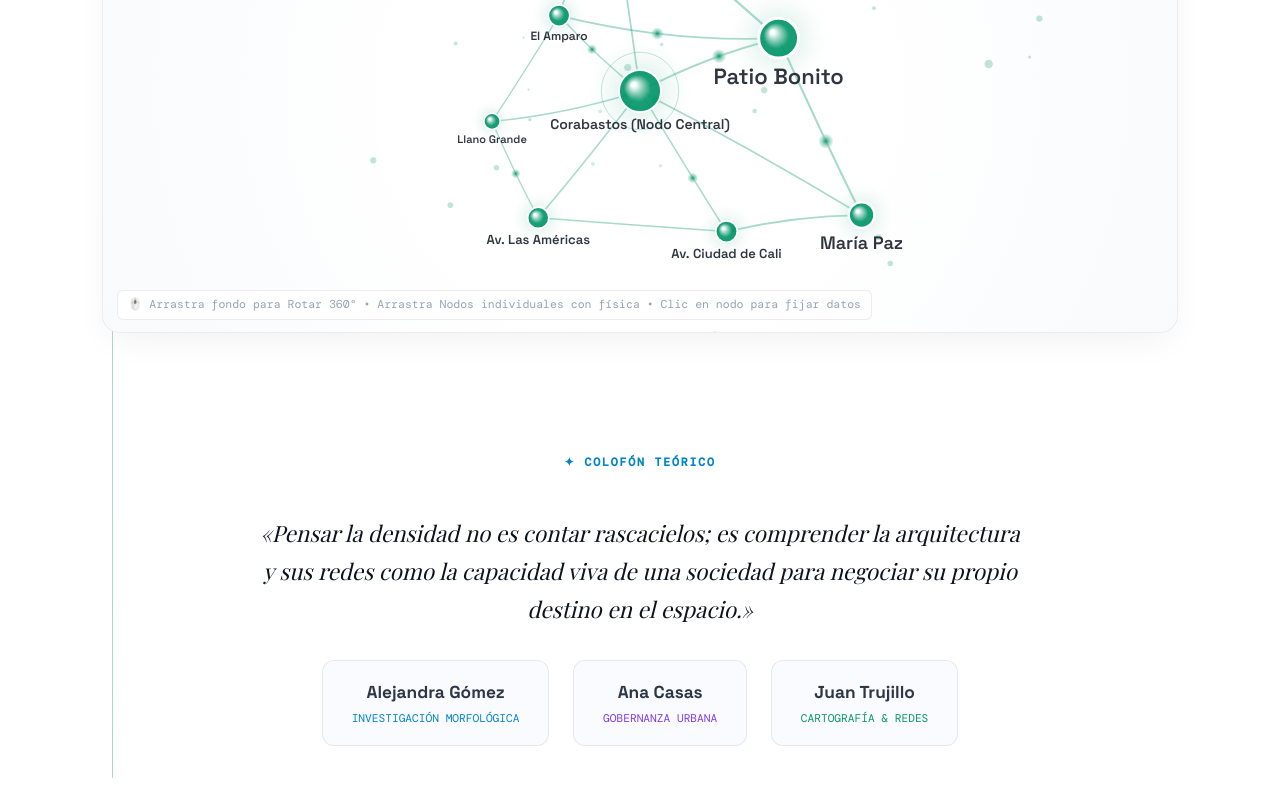
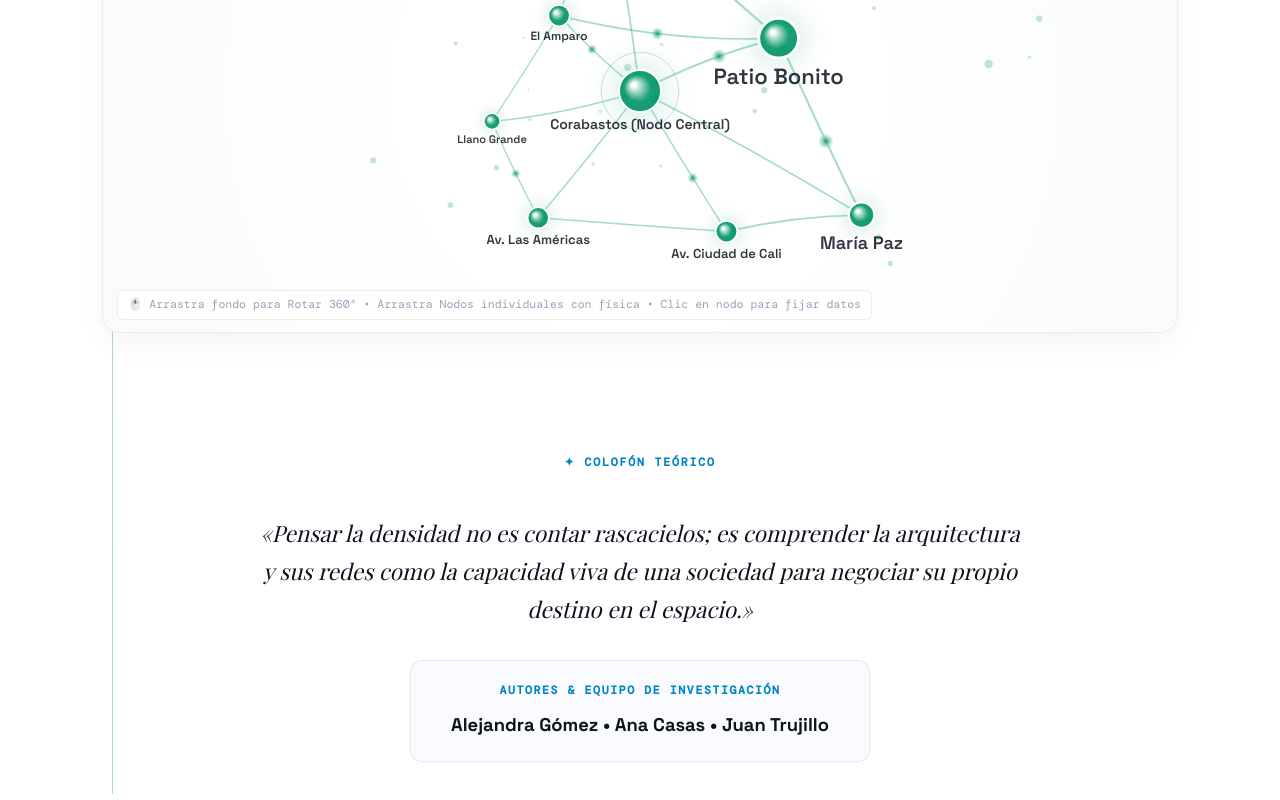
Before and after one commit to alejagoguti-cpu/presentacion1, a plain HTML site: page index.html in a window 1280 px wide. Shown: the part 7293-8093 px from the top of the page. Drawn offline with nearby package versions, Linux system fonts and the light colour scheme; a web font is replaced by a local one.

Commit message:
Unify team authors in colophon as collective research team

```diff
--- a/index.html
+++ b/index.html
@@ -1376,17 +1376,9 @@
         </blockquote>
 
         <div class="colophon-authors">
-          <div class="colophon-author-card">
-            <div style="font-weight: 700;">Alejandra Gómez</div>
-            <div style="font-family: var(--font-mono); font-size: 0.7rem; color: var(--accent-hk); text-transform: uppercase;">Investigación Morfológica</div>
-          </div>
-          <div class="colophon-author-card">
-            <div style="font-weight: 700;">Ana Casas</div>
-            <div style="font-family: var(--font-mono); font-size: 0.7rem; color: var(--accent-sz); text-transform: uppercase;">Gobernanza Urbana</div>
-          </div>
-          <div class="colophon-author-card">
-            <div style="font-weight: 700;">Juan Trujillo</div>
-            <div style="font-family: var(--font-mono); font-size: 0.7rem; color: var(--accent-bg); text-transform: uppercase;">Cartografía & Redes</div>
+          <div class="colophon-author-card" style="padding: 1.25rem 2.5rem; text-align: center;">
+            <div style="font-family: var(--font-mono); font-size: 0.72rem; letter-spacing: 0.14em; color: var(--accent-hk); text-transform: uppercase; margin-bottom: 6px; font-weight: 600;">Autores & Equipo de Investigación</div>
+            <div style="font-weight: 700; font-size: 1.15rem; color: var(--text-main);">Alejandra Gómez • Ana Casas • Juan Trujillo</div>
           </div>
         </div>
       </footer>
```
